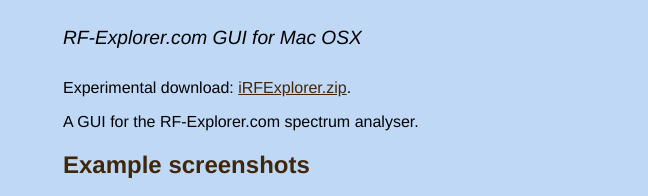
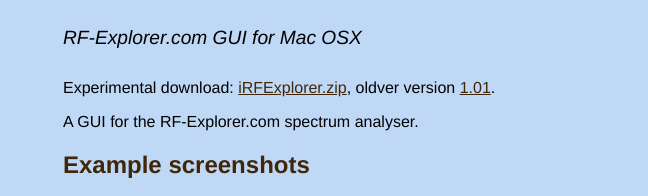
Before and after one commit to dirkx/iRF-Explorer, a plain HTML site: page index.html in a window 1280 px wide. Shown: the part 114-310 px from the top of the page, 227-875 px from the left. Drawn offline with Linux system fonts and the light colour scheme; grey boxes are pictures that could not be loaded.

Commit message:
New version - update site

```diff
--- a/index.html
+++ b/index.html
@@ -41,7 +41,7 @@
     <div class="description">
       RF-Explorer.com GUI for Mac OSX
     </div>
-Experimental download: <a href="iRFExplorer.zip">iRFExplorer.zip</a>.
+Experimental download: <a href="iRFExplorer.zip">iRFExplorer.zip</a>, oldver version <a href="iRFExplorer-1.01.zip">1.01</a>.
 
     <p>A GUI for the RF-Explorer.com spectrum analyser. </p>
 <h2>Example screenshots</h2>
```
Also changed, not shown: 2 other files.
